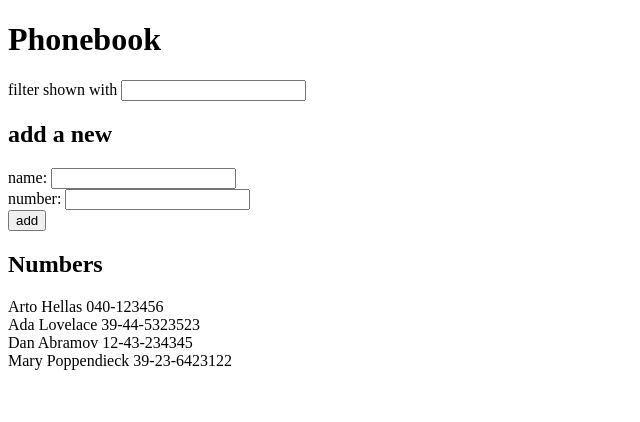
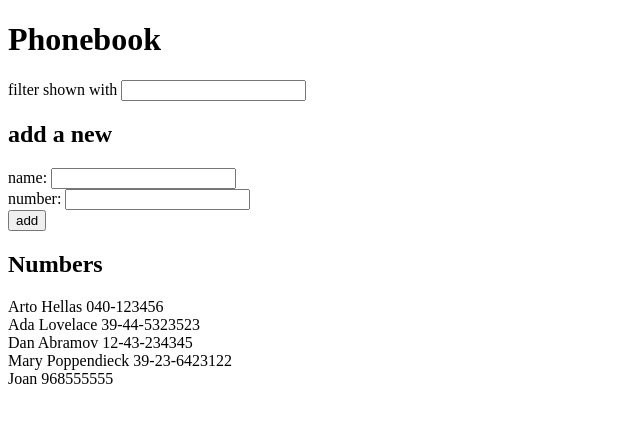
Before and after one commit to jmarinfi/full-stack-open, a React (Vite) app in the folder part2/phonebook/: page / in a window 1280 px wide. Shown: the top 422 px of the page, without its empty margins (0-640 px from the left). Built offline with nearby package versions, Linux system fonts and the light colour scheme; data requests are answered from the project's data file.

Commit message:
Exercise 2.12

```diff
--- a/part2/phonebook/db.json
+++ b/part2/phonebook/db.json
@@ -1,5 +1,5 @@
 {
-    "persons":[
+  "persons": [
     {
       "name": "Arto Hellas",
       "number": "040-123456",
@@ -19,6 +19,11 @@
       "name": "Mary Poppendieck",
       "number": "39-23-6423122",
       "id": 4
+    },
+    {
+      "name": "Joan",
+      "number": "968555555",
+      "id": 5
     }
   ]
 }
--- a/part2/phonebook/src/App.jsx
+++ b/part2/phonebook/src/App.jsx
@@ -1,5 +1,5 @@
 import { useState, useEffect } from 'react'
-import axios from 'axios'
+import personService from './services/persons'
 import { Filter, FormPerson, Persons } from './components/Phonebook'
 
 const App = () => {
@@ -9,8 +9,9 @@
   const [filter, setFilter] = useState('')
 
   useEffect(() => {
-    axios.get('http://localhost:3001/persons')
-      .then(response => setPersons(response.data))
+    personService
+      .getAll()
+      .then(initialPersons => setPersons(initialPersons))
   }, [])
 
   const addPerson = (event) => {
@@ -18,13 +19,19 @@
     const personObject = {
       name: newName, number: newNumber
     }
+
     if (persons.map(person => person.name).includes(newName)) {
       alert(`${newName} is already added to phonebook`)
       return
     }
-    setPersons(persons.concat(personObject))
-    setNewName('')
-    setNewNumber('')
+
+    personService
+      .create(personObject)
+      .then(returnedPerson => {
+        setPersons(persons.concat(returnedPerson))
+        setNewName('')
+        setNewNumber('')
+      })
   }
 
   const personsToShow = filter === ''
--- /dev/null
+++ b/part2/phonebook/src/services/persons.js
@@ -0,0 +1,21 @@
+import axios from "axios"
+
+const baseUrl = 'http://localhost:3001/persons'
+
+const getAll = () => {
+    return axios.get(baseUrl).then(response => response.data)
+}
+
+const create = newObject => {
+    return axios.post(baseUrl, newObject).then(response => response.data)
+}
+
+const update = (id, newObject) => {
+    return axios.put(`${baseUrl}/${id}`, newObject).then(response => response.data)
+}
+
+const deletePerson = id => {
+    return axios.delete(`${baseUrl}/${id}`).then(response => response.data)
+}
+
+export default { getAll, create, update, deletePerson }
```
Lines whose indentation alone changed are shown as unchanged.
